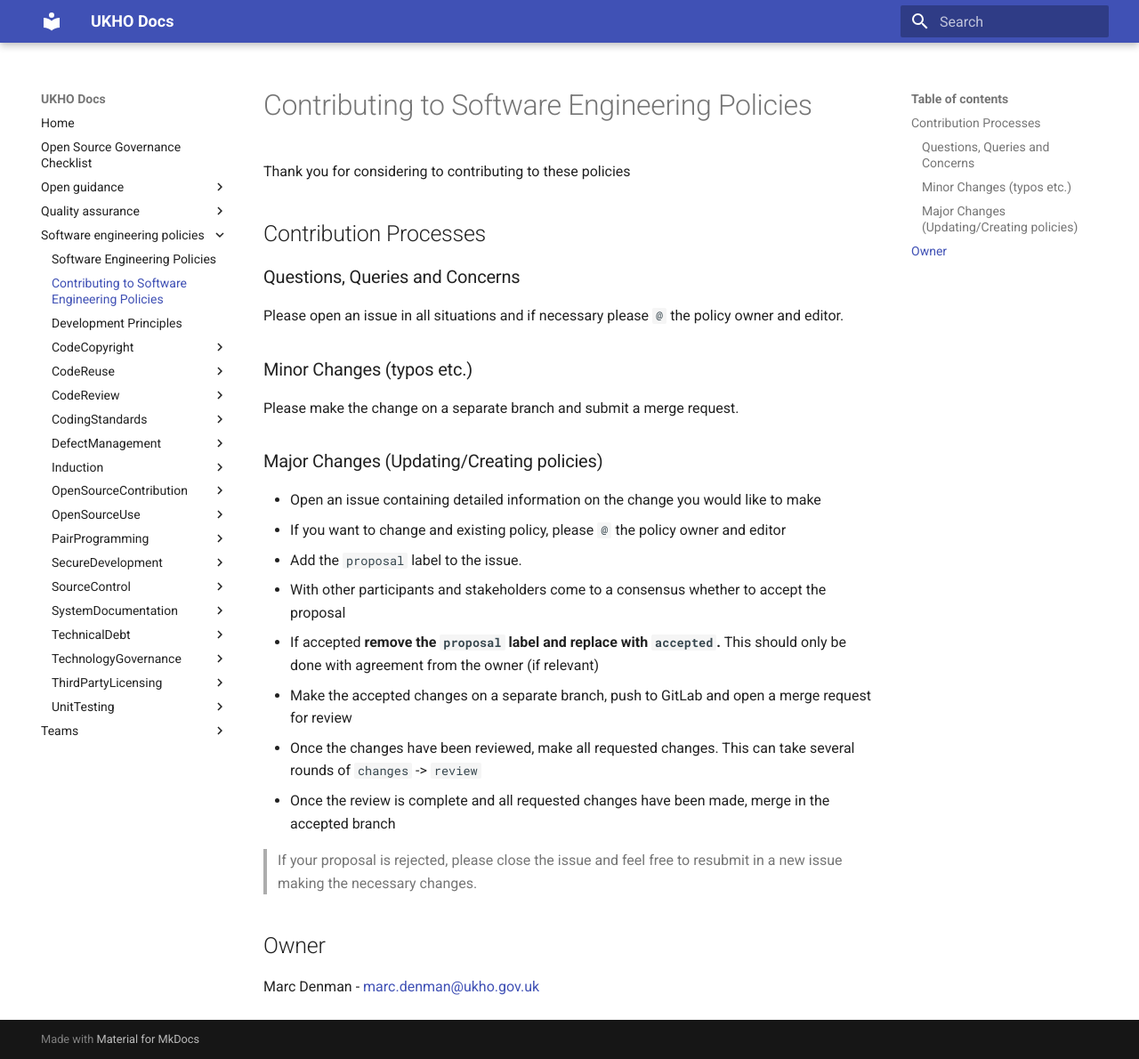
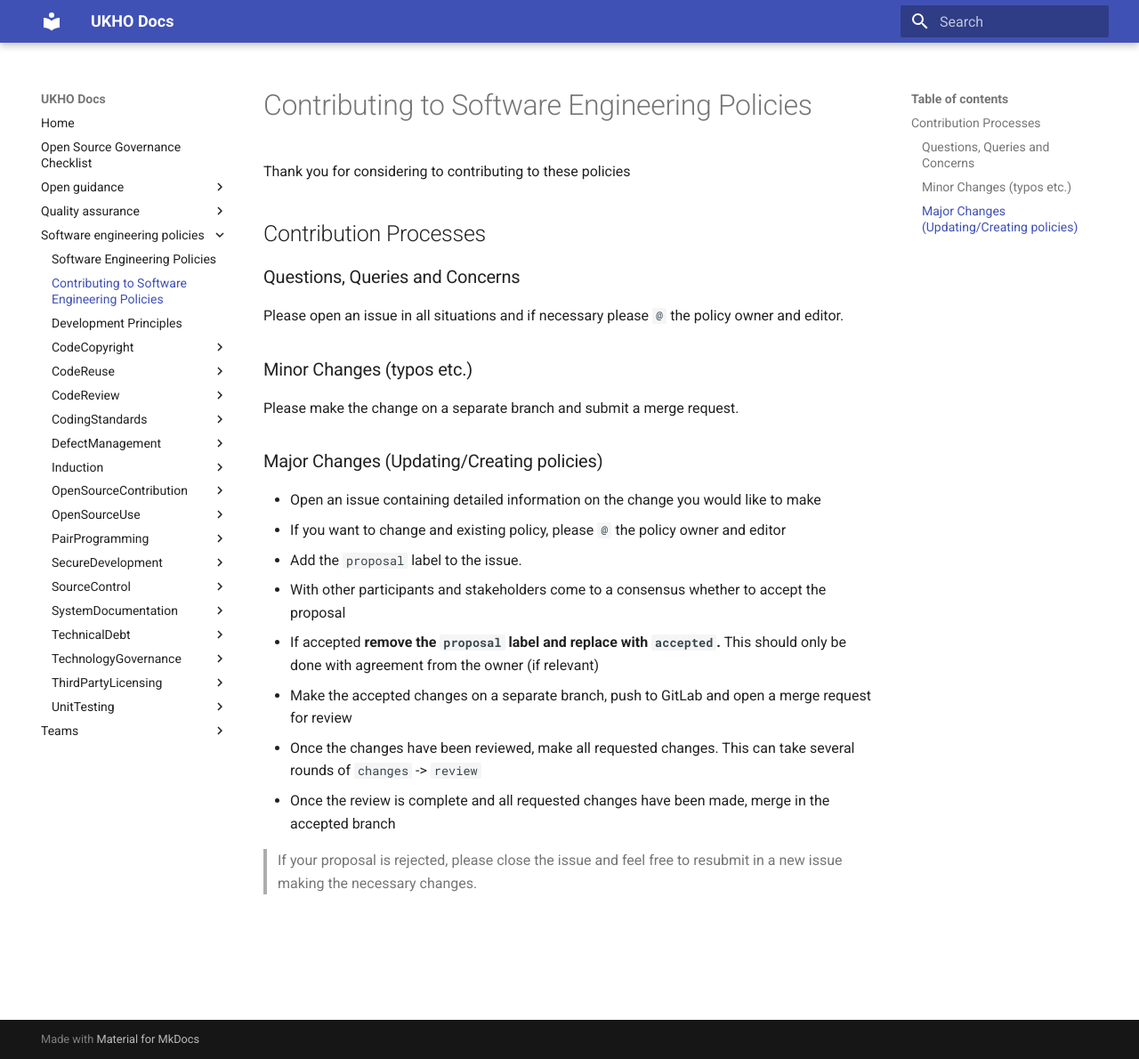
Before and after one commit to UKHO/docs, an MkDocs documentation site: the page built from docs/software-engineering-policies/CONTRIBUTING.md, in a window 1280 px wide and 1190 px high. Shown: the whole window at 89% size. Built offline with MkDocs 1.6.1 and Material for MkDocs 9.7.7, drawn with Linux system fonts in a browser that asks for light colours.

```diff
--- a/docs/software-engineering-policies/CONTRIBUTING.md
+++ b/docs/software-engineering-policies/CONTRIBUTING.md
@@ -24,7 +24,3 @@ Please make the change on a separate branch and submit a merge request.
 - Once the review is complete and all requested changes have been made, merge in the accepted branch
 
 > If your proposal is rejected, please close the issue and feel free to resubmit in a new issue making the necessary changes.
-
-## Owner
-
-Marc Denman - marc.denman@ukho.gov.uk
```
